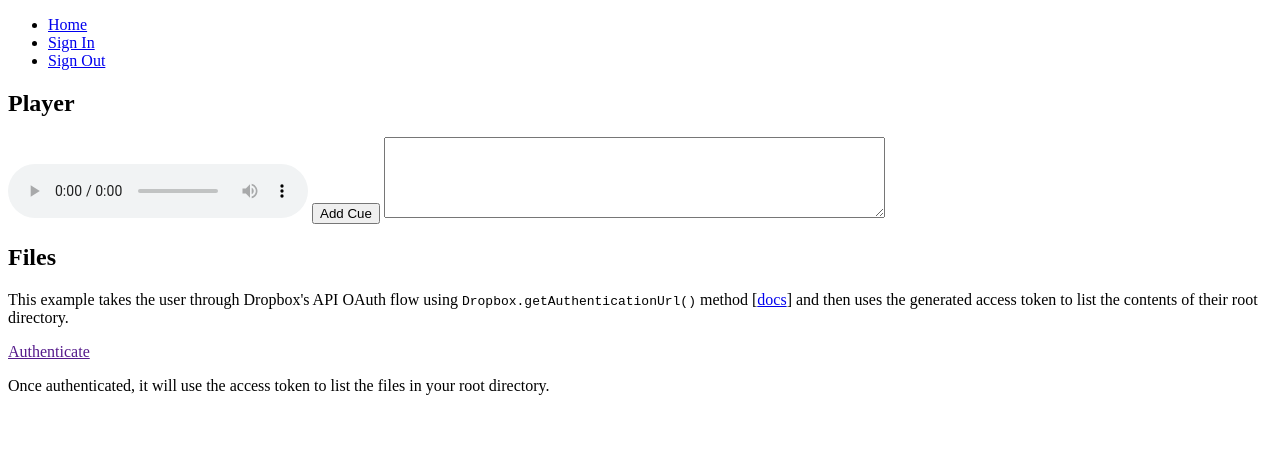
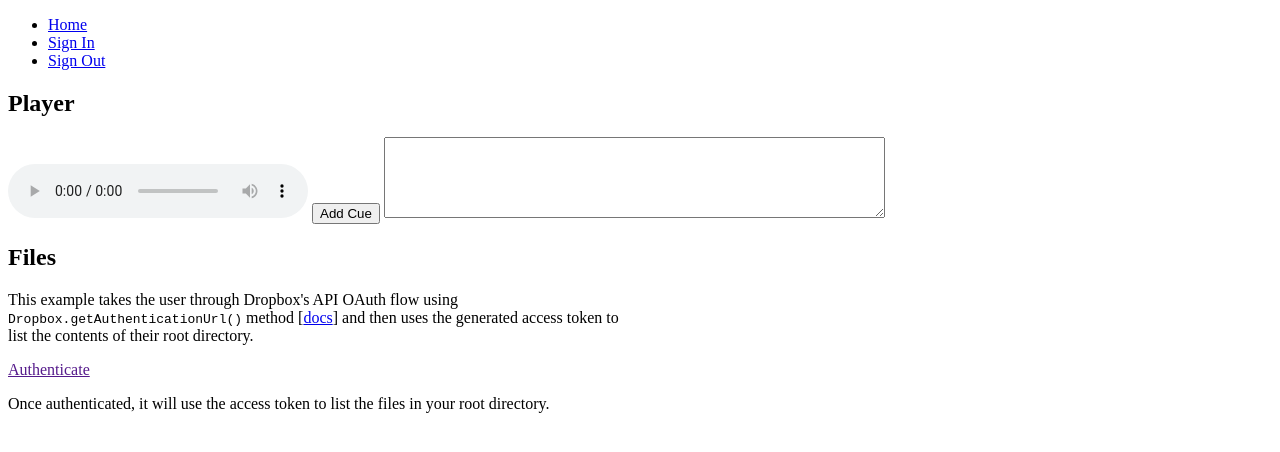
Before and after one commit to lightandluck/bookmarkmp3, a website: page src/index.html in a window 1280 px wide. Drawn offline with nearby package versions, Linux system fonts and the light colour scheme; files that its build step writes are made by us from their sources; a script that the page names is missing.

Commit message:
Clean up gulp file

```diff
--- a/gulpfile.js
+++ b/gulpfile.js
@@ -19,8 +19,6 @@ gulp.task('css', _ => {
         .pipe(connect.reload());
 });
 
-
-
 gulp.task('webserver', _ => {
     connect.server({
         root: 'public',
--- a/src/style.css
+++ b/src/style.css
@@ -1,7 +1,9 @@
-#filelist {
+#files {
     float: left;
+    width: 50%;
 }
 
 #cues {
     float: right;
+    width: 50%;
 }
```
